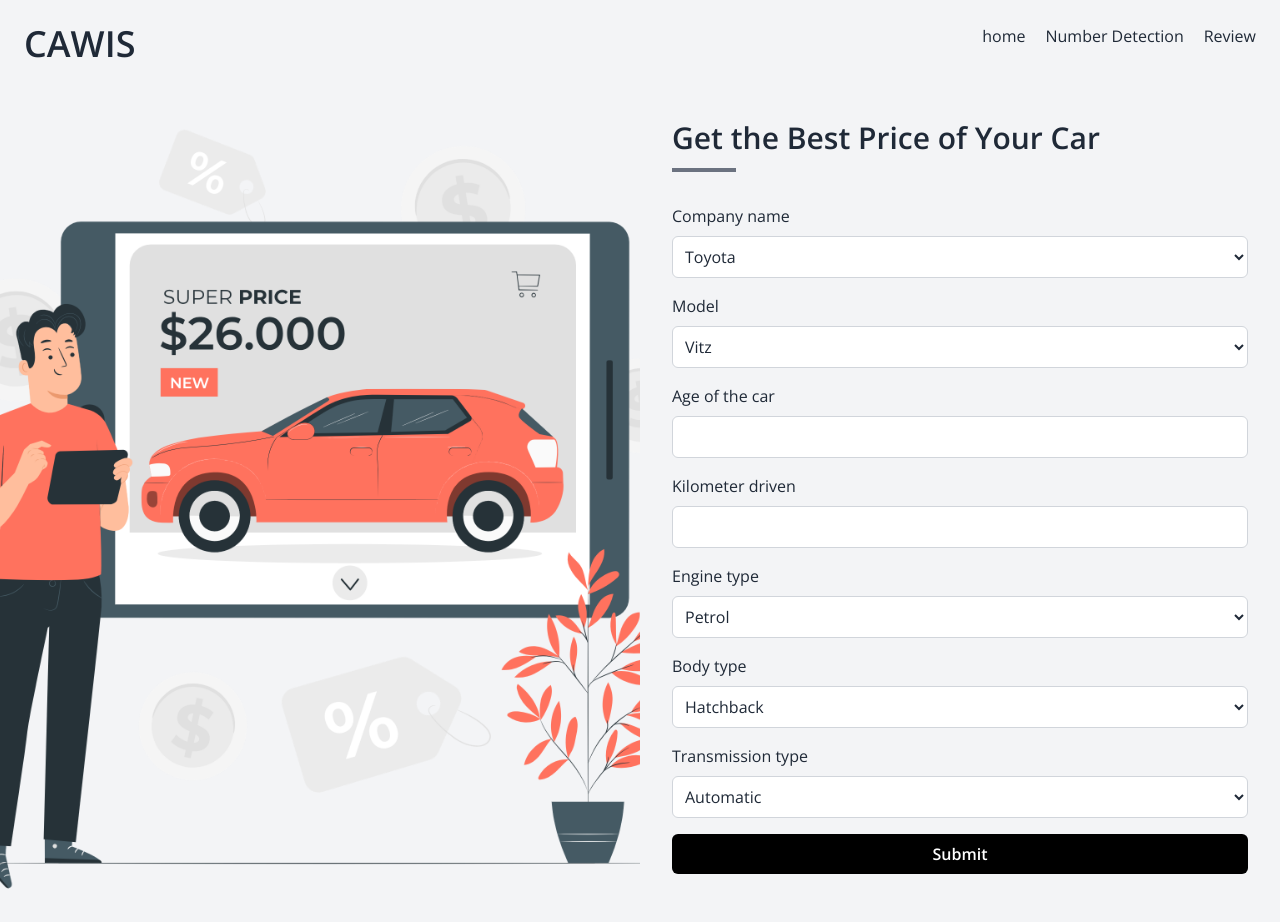
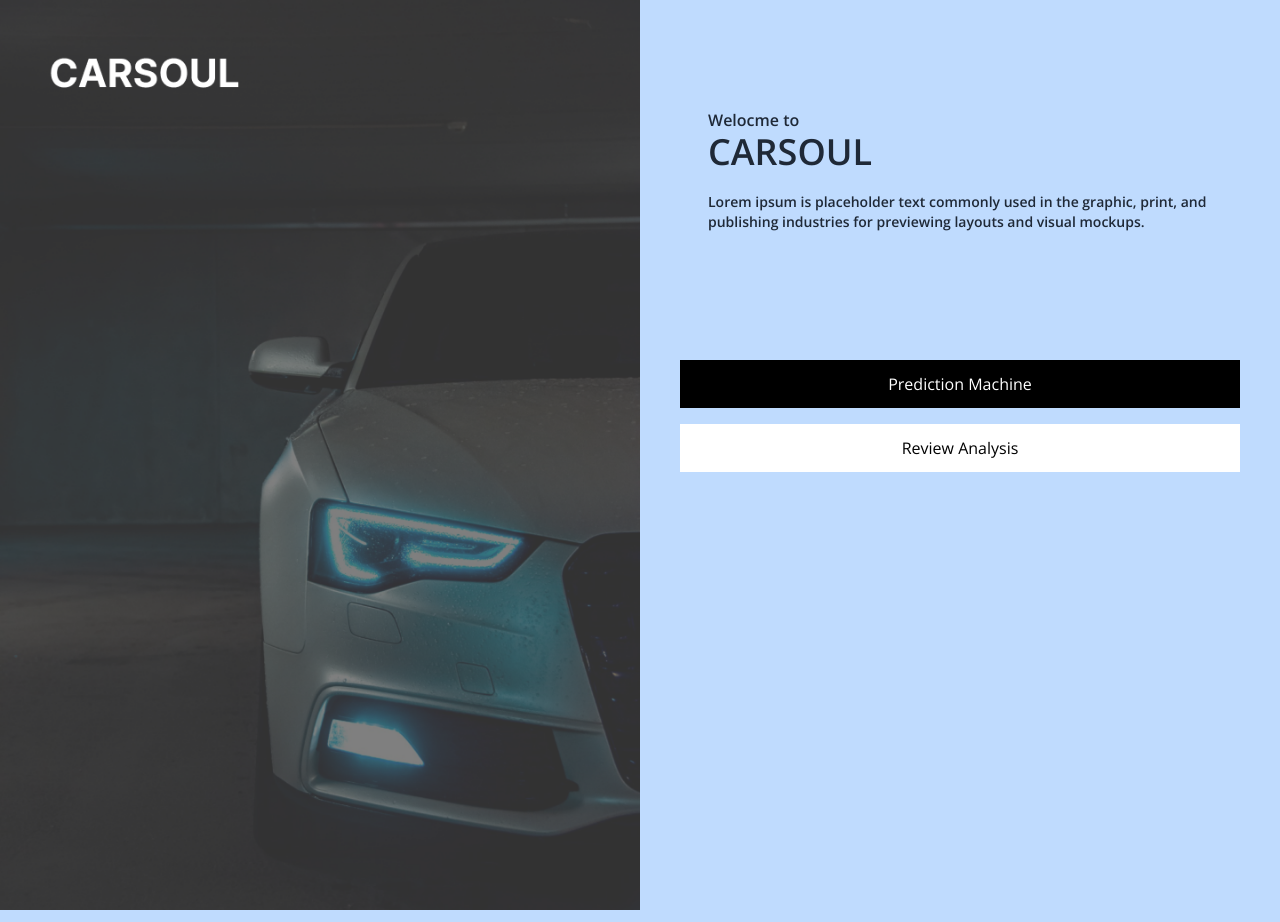
Before and after one commit to RemyaRijeesh/car-prediction-ANPL-ML-CV-django, a Django app: page / in a window 1280 px wide. Run offline with Django 5.2, Linux system fonts and the light colour scheme; parts of the project's set-up code (start-up, migrations or seed data) failed here and were passed over; some libraries are stand-ins or nearby versions.

Commit message:
feat: Add home page

```diff
--- a/prediction/admin.py
+++ b/prediction/admin.py
@@ -1,5 +1,5 @@
 from django.contrib import admin
-from .models import ReviewAnalysis
+from .models import ReviewAnalysis,CarDetails
 
 
 
@@ -7,3 +7,5 @@ from .models import ReviewAnalysis
 class ReviewAnalysisAdmin(admin.ModelAdmin):
     list_display = ('review', 'sentiment')
     search_fields = ['sentiment']
+
+admin.site.register(CarDetails)
--- /dev/null
+++ b/prediction/templates/home.html
@@ -0,0 +1,77 @@
+<html lang="en">
+<head>
+    <meta charset="UTF-8">
+    <meta name="viewport" content="width=device-width, initial-scale=1.0">
+    <title>CAR SOUL</title>
+    <script src="https://cdn.tailwindcss.com"></script>
+    <link href="https://fonts.googleapis.com/css2?family=Open+Sans:wght@400;600&display=swap" rel="stylesheet">
+    <link rel="stylesheet" href="https://cdnjs.cloudflare.com/ajax/libs/font-awesome/5.15.3/css/all.min.css"></link>
+    <style>
+        body {
+            font-family: 'Open Sans', sans-serif;
+        }
+    </style>
+</head>
+<body class="bg-white text-gray-800 bg-gray-200">
+
+
+    <div class="flex">
+
+        <div class="w-1/2 bg-blue-200">
+            <img src="./static/images/cover.png" alt="Your Image Alt Text" class="w-full h-full object-cover" />
+        </div>
+
+
+
+
+        <div class="bg-blue-200 w-1/2">
+
+
+
+            <div class="h-full p-10">
+
+
+                <div class="mt-10 p-7">
+
+                    <h2 class="text-base font-semibold"> Welocme to</h2>
+                    <h2 class="text-4xl font-bold">CARSOUL</h2>
+
+
+                    <p class="mt-5 text-left text-sm font-semibold">
+                        Lorem ipsum is placeholder text commonly used in the graphic, print, and publishing industries for previewing layouts and visual mockups.
+
+                    </p>
+
+
+                </div>
+
+
+                <div class="mt-[100px] flex flex-col items-center justify-center">
+                    <a href="{% url 'prediction' %}" class="w-full bg-black text-center text-white py-3 px-5 mb-4">Prediction Machine</a>
+                    <a href="{% url 'review' %}" class="w-full bg-white text-center text-black py-3 px-5">Review Analysis</a>
+                </div>
+
+
+
+
+                </div>
+
+
+
+            </div>
+
+
+
+
+        </div>
+
+
+
+
+        <div>
+
+
+
+
+</body>
+</html>
--- a/prediction/templates/prediction.html
+++ b/prediction/templates/prediction.html
@@ -2,7 +2,7 @@
 <head>
     <meta charset="UTF-8">
     <meta name="viewport" content="width=device-width, initial-scale=1.0">
-    <title>CAWIS - Get the Best Price of Your Car</title>
+    <title>CAR SOUL</title>
     <script src="https://cdn.tailwindcss.com"></script>
     <link href="https://fonts.googleapis.com/css2?family=Open+Sans:wght@400;600&display=swap" rel="stylesheet">
     <link rel="stylesheet" href="https://cdnjs.cloudflare.com/ajax/libs/font-awesome/5.15.3/css/all.min.css"></link>
@@ -12,28 +12,41 @@
         }
     </style>
 </head>
-<body class="bg-gray-100 text-gray-800">
+<body class="bg-white text-gray-800">
     <div class="flex flex-col md:flex-row md:justify-between p-6">
-        <h1 class="text-4xl font-bold text-gray-800">CAWIS</h1>
+        <h1 class="text-4xl font-bold text-gray-800">CAR SOUL</h1>
         <div class="flex space-x-5 mt-6 md:mt-0">
-            <a href={% url "prediction" %} class="text-gray-800 hover:text-gray-500">home</a>
-
-            <a href={% url "number_detection" %} class="text-gray-800 hover:text-gray-500">Number Detection</a>
-            <a href={% url "review" %} class="text-gray-800 hover:text-gray-500">Review</a>
+            <a href={% url "home" %} class="text-gray-800 hover:text-gray-500">home</a>
+            <a href={% url "prediction" %} class="text-gray-800 hover:text-gray-500">Prediction machine</a>
+            <a href={% url "review" %} class="text-gray-800 hover:text-gray-500">Review Analysis</a>
             {% comment %} <a href="#" class="text-gray-800 hover:text-gray-500">Contact Us</a> {% endcomment %}
         </div>
     </div>
 
-    <div class="container mx-auto">
+    <div class="container h-screen mx-auto">
         <div class="flex flex-col md:flex-row">
-            <div class="md:w-1/2 h-96 md:h-auto bg-cover bg-center" style="background-image: url('./static/images/Price-pana.png');"></div>
-            <div class="md:w-1/2 p-8">
-                <div class="">
+
+            <div class="w-full md:w-1/2 h-screen">
+
+
+
+
+
+                <div class="p-10">
+
                     <div class="mb-8">
                         <h2 class="text-3xl font-bold text-gray-800 mb-3">Get the Best Price of Your Car</h2>
                         <div class="border-t-4 border-gray-500 w-16"></div>
                     </div>
-                    <form method="POST">
+
+
+
+
+
+
+
+                    <form method="POST" action="{% url 'prediction'%}">
+
                         {% csrf_token %}
                         <div class="mb-4">
                             <label for="Company_name" class="block mb-2 text-gray-800">Company name</label>
@@ -243,17 +256,126 @@
                     </form>
 
                     {% if predicted_price %}
-    <div class="h-10 bg-green-200">
-        <p>Predicted Price: {{ predicted_price }}</p>
+    <div class="h-10 bg-green-200 text-center p-2">
+        <p class="text-lg font-bold">Predicted Price: {{ predicted_price }}</p>
     </div>
-{% endif %}
+    {% endif %}
+
+
+
+                </div>
 
 
 
 
-                </div>
+
+
             </div>
+
+
+
+
+
+
+
+
+
+            <div class="w-full md:w-1/2 h-screen">
+
+
+
+       <div class="p-10">
+
+        <div class="mb-8">
+            <h2 class="text-3xl font-bold text-gray-800 mb-3">Get the Best Price of Your Car</h2>
+            <div class="border-t-4 border-gray-500 w-16"></div>
+        </div>
+
+
+        <form method="POST" action="{% url 'number_detection' %}" enctype="multipart/form-data">
+            {% csrf_token %}
+            <div class="mb-4">
+                <label class="block mb-2 text-sm font-medium text-gray-900" for="file_input">Upload file</label>
+                <input class="block w-full text-sm text-gray-900 border border-gray-300 rounded-lg cursor-pointer bg-gray-50 dark:text-gray-400 focus:outline-none dark:bg-gray-700 dark:border-gray-600 dark:placeholder-gray-400" id="file_input" name="file_input" type="file" required>
+            </div>
+
+
+
+
+        {% if uploaded_file_url %}
+        <div class="h-64bg-gray-400 rounded-md">
+            <img id="uploadedImage" src={{uploaded_file_url}} class="h-full w-full object-cover rounded-md" alt="Uploaded Image">
+        </div>
+
+        {% else %}
+        <div class="bg-gray-400 rounded-md">
+            <img id="uploadedImage" class="object-cover rounded-md" alt="Uploaded Image">
+        </div>
+        {% endif %}
+
+        <button type="submit" class="w-full p-2 bg-black hover:bg-gray-900 text-white font-bold rounded-md mt-2 ">Get the Registration number</button>
+
+    </form>
+
+    {% if number %}
+    <div class="rounded-md bg-gray-200 mb-2 p-4">
+        <div class="font-semibold text-lg mb-2">Car Details</div>
+        <div class="text-gray-700">Register number:{{ number }}</div>
+        {% if car_details %}
+        <div class="text-gray-700">Car owner:{{ car_details.owner }}</div>
+        <div class="text-gray-700">Address: {{ car_details.address }}</div>
+        {% endif %}
+    </div>
+
+    {% endif %}
+
+
+    {% if message %}
+    <div class="rounded-md bg-red-200 mb-2 p-4">
+        <div class="font-semibold text-lg mb-2">{{ message }}</div>
+    </div>
+    {% endif %}
+
+
+
+    </div>
+
+
+
+
+
+       </div>
+
+
+
+            </div>
+
+        </div>
+
         </div>
     </div>
+
+
+
+
+
+
+
+    <script>
+        document.getElementById('file_input').addEventListener('change', function (event) {
+            const fileInput = event.target;
+            const uploadedImage = document.getElementById('uploadedImage');
+
+            if (fileInput.files && fileInput.files[0]) {
+                const reader = new FileReader();
+
+                reader.onload = function (e) {
+                    uploadedImage.src = e.target.result;
+                };
+
+                reader.readAsDataURL(fileInput.files[0]);
+            }
+        });
+    </script>
 </body>
 </html>
--- a/prediction/urls.py
+++ b/prediction/urls.py
@@ -3,7 +3,8 @@ from django.urls import path
 from .views import *
 
 urlpatterns = [
-    path('', predict_price, name="prediction"),
+    path('', home, name="home"),
+    path('prediction', predict_price, name="prediction"),
     path('number_detection', number_detection, name="number_detection"),
     path('review', sentimental_analysis, name="review"),
 ]
--- a/prediction/views.py
+++ b/prediction/views.py
@@ -12,7 +12,7 @@ import cv2
 import tensorflow as tf
 from keras_preprocessing.image import load_img, img_to_array
 import pytesseract as pt
-from .models import ReviewAnalysis
+from .models import ReviewAnalysis,CarDetails
 
 import google.generativeai as genai
 
@@ -37,6 +37,11 @@ with open(
 ) as file:
     data = json.load(file)
     pred_cols = data["pred_list"]
+
+
+
+def home(request):
+    return render(request, 'home.html')
 
 
 def predict_price(request):
@@ -125,12 +130,29 @@ def number_detection(request):
 
         # extract text from image
         text = pt.image_to_string(roi)
-        print(text, "----text-->")
+        print(text,"----text-->", len(text),'===len')
 
-        context = {"uploaded_file_url": uploaded_file_url, "number": text}
+        for i, j in enumerate(text):
+            print('index = ',i, str(j), type(str(text)))
 
-        return render(request, "number_detection.html", context)
-    return render(request, "number_detection.html")
+        text = str(text[:len(text)-2])
+
+
+
+        car_details = CarDetails.objects.filter(car_number=text).first()
+
+        print(car_details,'fhfjfjf')
+
+        if not text:
+            message = "Sorry, cannot detect number."
+            context = {"uploaded_file_url": uploaded_file_url, "number": text, "car_details": car_details, "message": message}
+        else:
+            context = {"uploaded_file_url": uploaded_file_url, "number": text, "car_details": car_details}
+
+
+
+        return render(request, "prediction.html", context)
+    return render(request, "prediction.html")
 
 
 def sentimental_analysis(request):
```
Also changed, not shown: prediction/models.py (+8 -0 lines), prediction/templates/number_detection.html (deleted, +0 -84 lines), prediction/templates/review.html (+4 -5 lines), db.sqlite3, prediction/migrations/0002_cardetails.py (added), static/images/cover.png (added).
